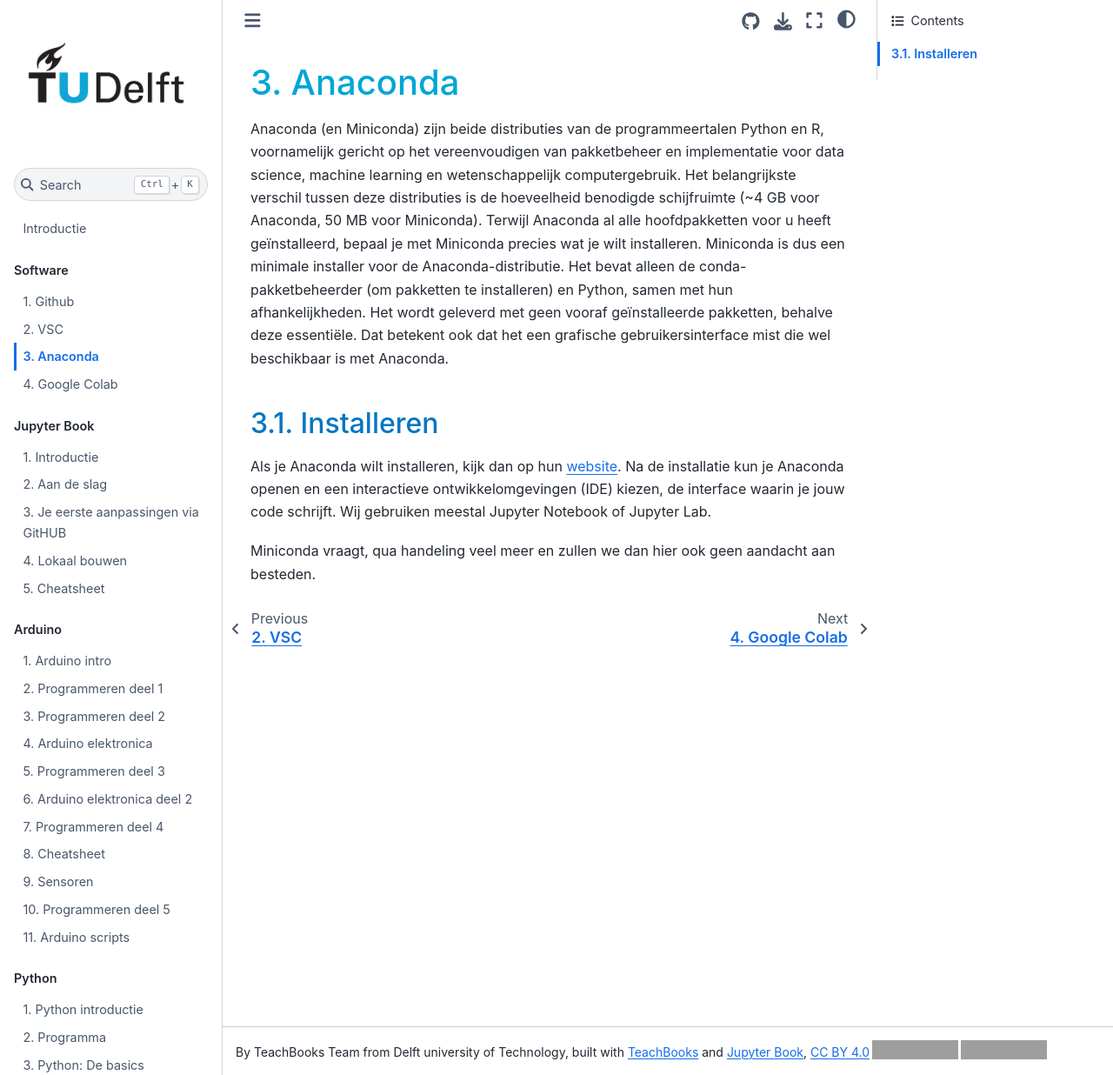
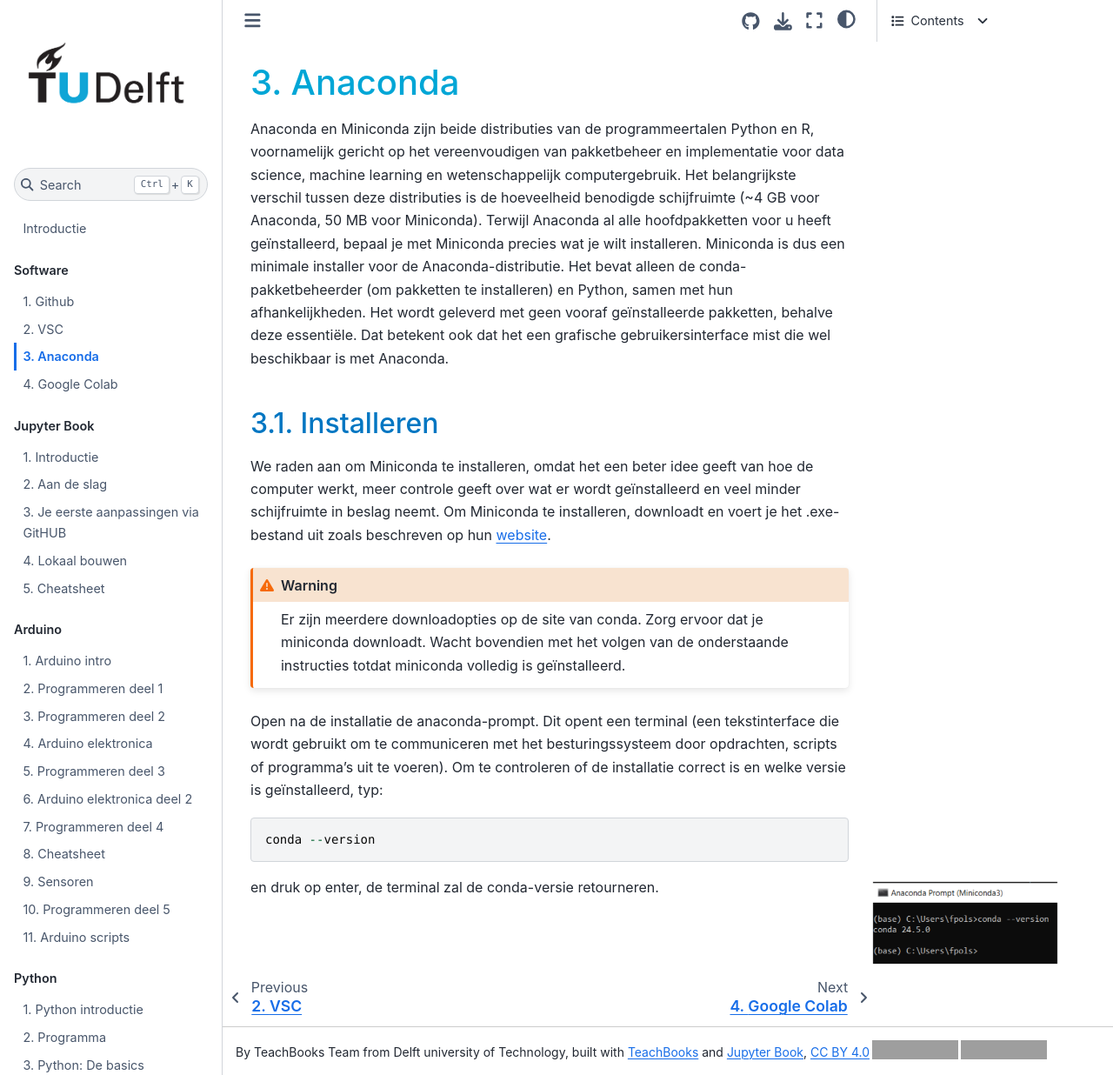
Before and after one commit to TUD-SEEd/betasteunpunt, a Jupyter Book: the page built from book/Software/Anaconda.md, in a window 1280 px wide and 1236 px high. Shown: the whole window at 87% size. Built offline with Jupyter Book 1.0.4 settings and Sphinx 7.4.7 and the Sphinx Book theme 1.1.4, drawn with Linux system fonts in a browser that asks for light colours; comment, search, counter and statistics services are not loaded; grey boxes are pictures that could not be loaded.

Commit message:
incl conda info

````diff
--- a/book/Software/Anaconda.md
+++ b/book/Software/Anaconda.md
@@ -1,8 +1,23 @@
 # Anaconda
 
-Anaconda (en Miniconda) zijn beide distributies van de programmeertalen Python en R, voornamelijk gericht op het vereenvoudigen van pakketbeheer en implementatie voor data science, machine learning en wetenschappelijk computergebruik. Het belangrijkste verschil tussen deze distributies is de hoeveelheid benodigde schijfruimte (~4 GB voor Anaconda, 50 MB voor Miniconda). Terwijl Anaconda al alle hoofdpakketten voor u heeft geïnstalleerd, bepaal je met Miniconda precies wat je wilt installeren. Miniconda is dus een minimale installer voor de Anaconda-distributie. Het bevat alleen de conda-pakketbeheerder (om pakketten te installeren) en Python, samen met hun afhankelijkheden. Het wordt geleverd met geen vooraf geïnstalleerde pakketten, behalve deze essentiële. Dat betekent ook dat het een grafische gebruikersinterface mist die wel beschikbaar is met Anaconda.
+Anaconda en Miniconda zijn beide distributies van de programmeertalen Python en R, voornamelijk gericht op het vereenvoudigen van pakketbeheer en implementatie voor data science, machine learning en wetenschappelijk computergebruik. Het belangrijkste verschil tussen deze distributies is de hoeveelheid benodigde schijfruimte (~4 GB voor Anaconda, 50 MB voor Miniconda). Terwijl Anaconda al alle hoofdpakketten voor u heeft geïnstalleerd, bepaal je met Miniconda precies wat je wilt installeren. Miniconda is dus een minimale installer voor de Anaconda-distributie. Het bevat alleen de conda-pakketbeheerder (om pakketten te installeren) en Python, samen met hun afhankelijkheden. Het wordt geleverd met geen vooraf geïnstalleerde pakketten, behalve deze essentiële. Dat betekent ook dat het een grafische gebruikersinterface mist die wel beschikbaar is met Anaconda.
 
 ## Installeren
-Als je Anaconda wilt installeren, kijk dan op hun [website](https://docs.anaconda.com/anaconda/install/). Na de installatie kun je Anaconda openen en een interactieve ontwikkelomgevingen (IDE) kiezen, de interface waarin je jouw code schrijft. Wij gebruiken meestal Jupyter Notebook of Jupyter Lab.
+We raden aan om Miniconda te installeren, omdat het een beter idee geeft van hoe de computer werkt, meer controle geeft over wat er wordt geïnstalleerd en veel minder schijfruimte in beslag neemt. Om Miniconda te installeren, downloadt en voert je het .exe-bestand uit zoals beschreven op hun [website](https://docs.anaconda.com/miniconda/install/).
 
-Miniconda vraagt, qua handeling veel meer en zullen we dan hier ook geen aandacht aan besteden.
+```{warning}
+Er zijn meerdere downloadopties op de site van conda. Zorg ervoor dat je miniconda downloadt. Wacht bovendien met het volgen van de onderstaande instructies totdat miniconda volledig is geïnstalleerd.
+```
+
+Open na de installatie de anaconda-prompt. Dit opent een terminal (een tekstinterface die wordt gebruikt om te communiceren met het besturingssysteem door opdrachten, scripts of programma's uit te voeren). Om te controleren of de installatie correct is en welke versie is geïnstalleerd, typ:
+
+```{code}
+conda --version
+```
+
+```{figure} condaversion.PNG
+:figclass: margin
+:width: 100%
+```
+
+en druk op enter, de terminal zal de conda-versie retourneren.
````
Also changed, not shown: book/JB/Lokaal_bouwen.md (+12 -0 lines), book/Software/condaversion.PNG (added).
